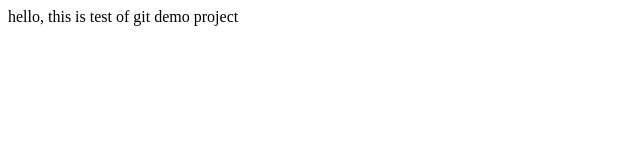
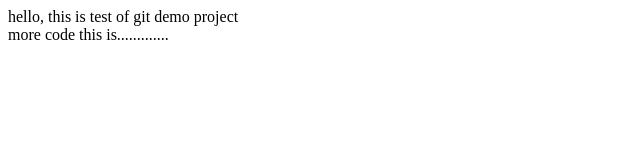
Before and after one commit to jogisiva/git.demo, a plain HTML site: page WebContent/index.html in a window 1280 px wide. Shown: the whole page, without its empty margins (0-640 px from the left). Drawn offline with Linux system fonts and the light colour scheme.

Commit message:
more changes to index

```diff
--- a/WebContent/index.html
+++ b/WebContent/index.html
@@ -6,5 +6,7 @@
 </head>
 <body>
  hello,	this is test of git demo project
+ <br />
+ more code this is.............
 </body>
 </html>
```
